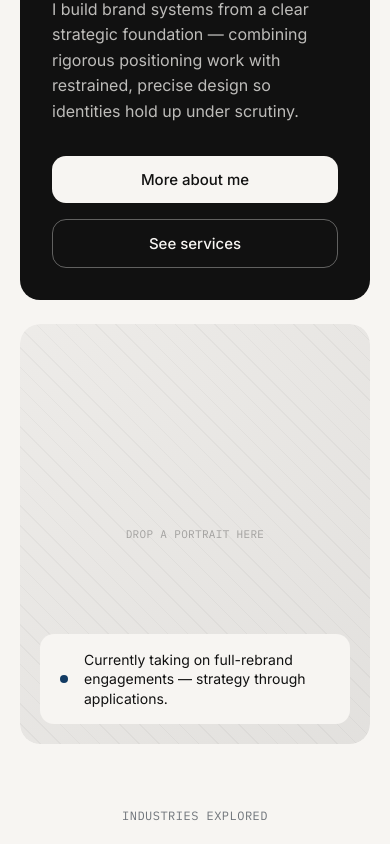
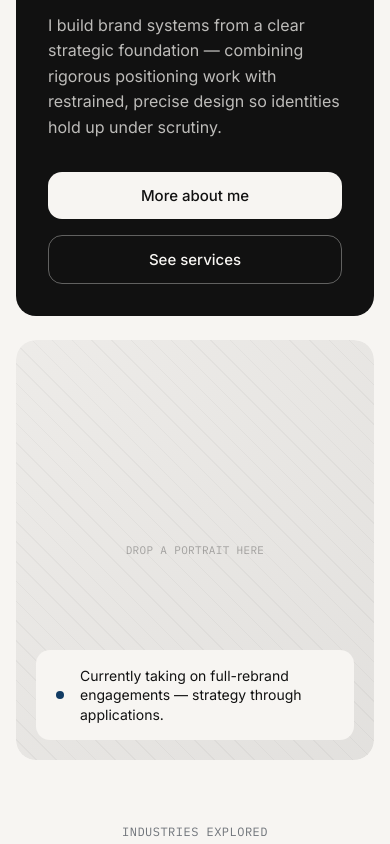
Before and after one commit to Ayo-Ma/Maleek_brand_design_portfolio, a plain HTML site: page index.html in a window 390 px wide. Shown: the part 569-1413 px from the top of the page. Drawn offline with Linux system fonts and the light colour scheme; no server answers.

Commit message:
Fix padding in style.css and add body padding
Added padding to the body element and fixed padding syntax in the main style block.

```diff
--- a/css/style.css
+++ b/css/style.css
@@ -17,7 +17,7 @@ body {
   font-family: 'Inter', sans-serif;
   min-height: 100vh;
   overflow-x: hidden;
-  padding:0 20px;q
+  padding:0 20px;
 }
 a { color: var(--accent); text-decoration: none; }
 a:hover { color: var(--ink); }
@@ -856,4 +856,8 @@ button { font: inherit; }
   .about-teaser-actions .btn,
   .about-teaser-actions { width: 100%; }
   .about-teaser-actions .btn { text-align: center; }
+  body{
+
+    padding:16px;
+  }
 }
```
